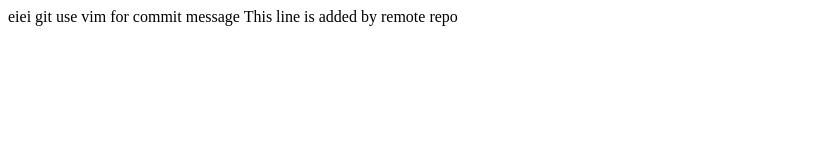
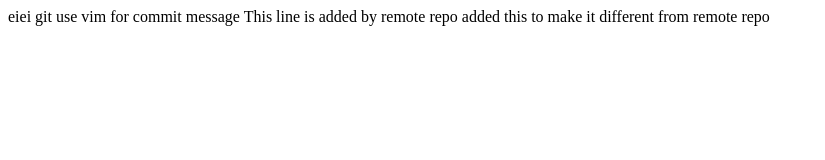
Before and after one commit to RonakornST/Practice, a plain HTML site: page git_practice/index.html in a window 1280 px wide. Shown: the whole page, without its empty margins (0-825 px from the left). Drawn offline with Linux system fonts and the light colour scheme.

Commit message:
add one line so that it'll not same with remote repo

```diff
--- a/git_practice/index.html
+++ b/git_practice/index.html
@@ -2,3 +2,4 @@
 <html> eiei git  </html>
 <html> use vim for commit message  </html>
 <html> This line is added by remote repo </html>
+<html>added this to make  it different from remote repo<html/>
```
